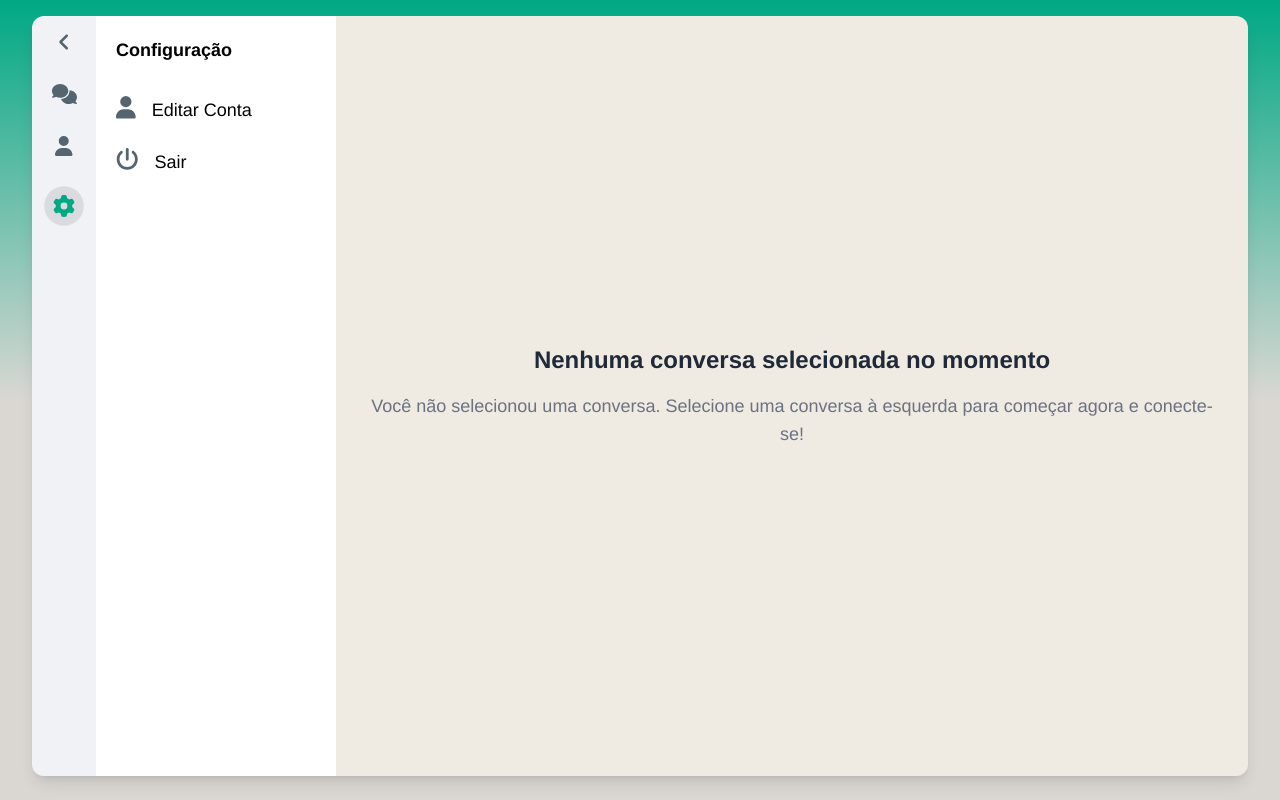
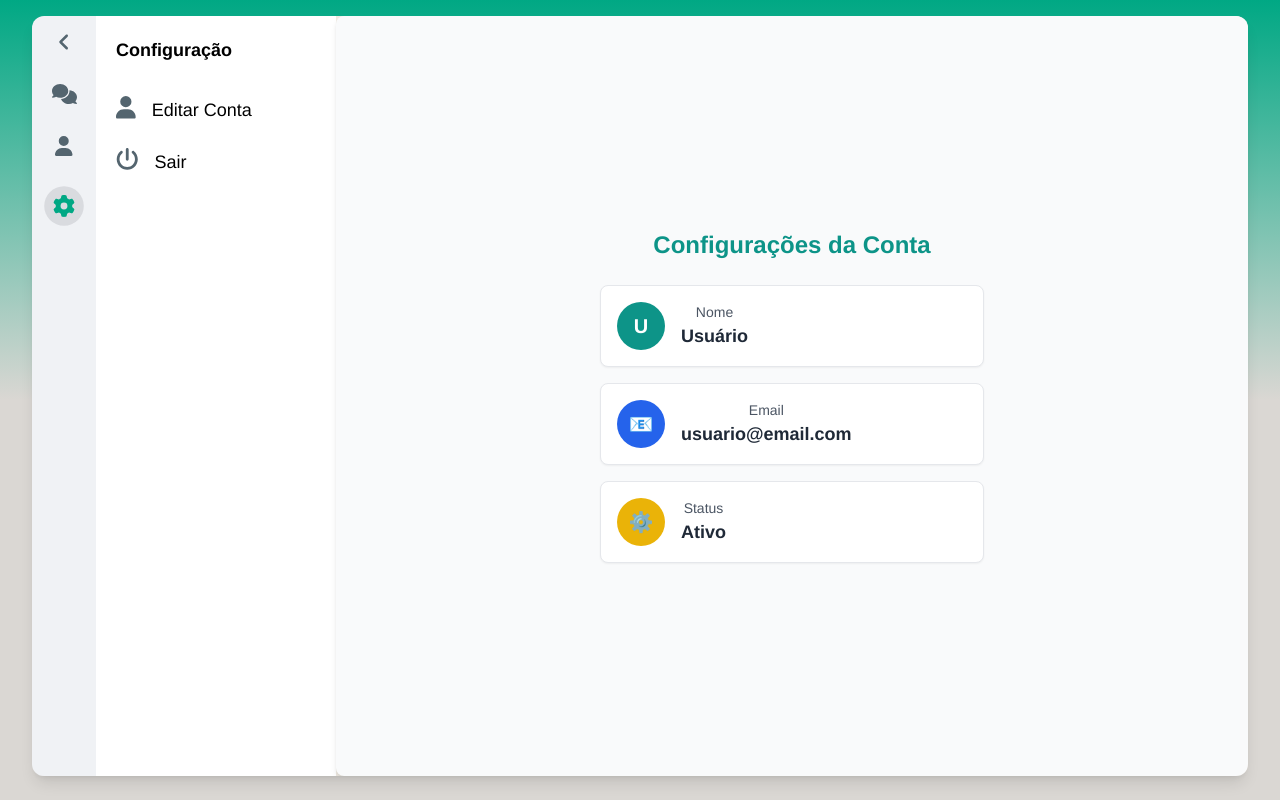
Before and after one commit to debs-veras/box_chat, a React (Vite) app: page / in a window 1280 px wide. Both pictures are taken after a click on the icon 64 px from the left and 214 px from the top of the page. Built offline with nearby package versions, Linux system fonts and the light colour scheme.

Commit message:
refactor: remocao imagem e mudanca background na tela de login

```diff
--- /dev/null
+++ b/src/components/DadosConta/index.tsx
@@ -0,0 +1,36 @@
+export const DadosConta = () => {
+    return (
+        <div className="w-full h-full flex flex-col items-center justify-center bg-gray-50 text-gray-800 p-6 rounded-lg shadow-md">
+            <h1 className="text-2xl font-bold mb-6 text-teal-600">Configurações da Conta</h1>
+            <div className="flex flex-col gap-4 w-full max-w-sm">
+                <div className="flex items-center gap-4 p-4 bg-white rounded-lg shadow-sm border">
+                    <div className="w-12 h-12 rounded-full bg-teal-600 text-white flex items-center justify-center text-xl font-bold">
+                        U
+                    </div>
+                    <div>
+                        <p className="text-sm font-medium text-gray-600">Nome</p>
+                        <p className="text-lg font-semibold">Usuário</p>
+                    </div>
+                </div>
+                <div className="flex items-center gap-4 p-4 bg-white rounded-lg shadow-sm border">
+                    <div className="w-12 h-12 rounded-full bg-blue-600 text-white flex items-center justify-center text-xl font-bold">
+                        📧
+                    </div>
+                    <div>
+                        <p className="text-sm font-medium text-gray-600">Email</p>
+                        <p className="text-lg font-semibold">usuario@email.com</p>
+                    </div>
+                </div>
+                <div className="flex items-center gap-4 p-4 bg-white rounded-lg shadow-sm border">
+                    <div className="w-12 h-12 rounded-full bg-yellow-500 text-white flex items-center justify-center text-xl font-bold">
+                        ⚙️
+                    </div>
+                    <div>
+                        <p className="text-sm font-medium text-gray-600">Status</p>
+                        <p className="text-lg font-semibold">Ativo</p>
+                    </div>
+                </div>
+            </div>
+        </div>
+    );
+};
--- a/src/pages/Chat/index.tsx
+++ b/src/pages/Chat/index.tsx
@@ -15,6 +15,7 @@ import { ListagemConversa } from '../../components/ListagemConversa';
 import Configuracoes from '../../components/Configuracoes';
 import ModalCadastroContato from '../../components/ModalCadastroContato';
 import { Contato } from '../../types/Contato.d';
+import { DadosConta } from '../../components/DadosConta';
 
 export const Chat = () => {
     const [mensagem, setMensagem] = useState<Mensagem[]>([]);
@@ -312,10 +313,9 @@ export const Chat = () => {
                         </div>
                     </div>
                 </div>
-
                 <div className={`sm:flex sm:flex-col bg-[#EFEAE2] transition-all duration-300 ${isMenuOpen ? 'lg:w-[75%] hidden' : 'w-full flex flex-col'}`}>
-                    {
-                        conversaAtiva == null ? (
+                    {!conversaAtiva && activeSection != 'settings' ?
+                        (
                             <div className="flex flex-col items-center justify-center h-full text-center p-8 text-gray-600">
                                 <h3 className="text-2xl font-semibold text-gray-800">
                                     Nenhuma conversa selecionada no momento
@@ -324,10 +324,12 @@ export const Chat = () => {
                                     Você não selecionou uma conversa. Selecione uma conversa à esquerda para começar agora e conecte-se!
                                 </p>
                             </div>
-                        ) : <>
+                        )
+                        :
+                        (activeSection == 'settings' ? <DadosConta /> : (
+                            <>
                                 <div className="flex items-center justify-between p-4 bg-[#F0F2F5] shadow-sm">
-                                {conversaAtiva && (
-                                    <>
+
                                     <div className="flex items-center space-x-4">
                                         <img src={conversaSelecionada?.contato.foto ?? 'imagens/user.png'} alt="Perfil" className="w-12 h-12 rounded-full object-cover" />
                                         <div className='flex flex-col items-start'>
@@ -352,8 +354,6 @@ export const Chat = () => {
                                         </div>
                                         <FontAwesomeIcon icon={faEllipsisV} className="cursor-pointer" />
                                     </div>
-                                    </>
-                                )}
                                 </div>
 
                                 <ListagemMensagem mensagem={mensagem} mensagemEndRef={mensagemEndRef} userId={userId} />
@@ -394,7 +394,7 @@ export const Chat = () => {
                                     </button>
                                 </div>
                             </>
-                    }
+                        ))}
                 </div>
             </div>
 
--- a/src/pages/Login/index.tsx
+++ b/src/pages/Login/index.tsx
@@ -3,13 +3,13 @@ import LoginForm from "../../templates/forms/LoginForm";
 export default function Login(): JSX.Element {
 
     return (
-        <div className="min-h-screen grid place-items-center bg-primary-50">
+        <div className="min-h-screen grid place-items-center bg-zinc-200">
             <div className="flex flex-col gap-10 items-center sm:flex-row">
-                <img
-                    className="w-80 lg:w-96 xl:w-[713px] object-contain"
-                    src="imagens/logo_principal.png"
+                {/* <img
+                    className="w-80 lg:w-96 xl:w-[500px] object-contain"
+                    src="imagens/logo.png"
                     alt="logo principal"
-                />
+                /> */}
                 <div className="w-full h-fit max-w-sm lg:w-96">
                     <LoginForm />
                 </div>
--- a/src/templates/forms/LoginForm/index.tsx
+++ b/src/templates/forms/LoginForm/index.tsx
@@ -69,7 +69,6 @@ export default function LoginForm(): JSX.Element {
     <div className="p-6 bg-gray-50 rounded-lg shadow-md">
       <div className="mb-3">
         <h1 className="font-extrabold text-3xl sm:text-4xl text-gray-800 ">Chat - Box<sup>3</sup></h1>
-        <p className="text-gray-600 text-sm sm:text-base">Conecte-se ao seu mundo de conversas.</p>
       </div>
       <Formulario>
         <Formulario.InputTexto
```
Lines whose indentation alone changed are shown as unchanged.
